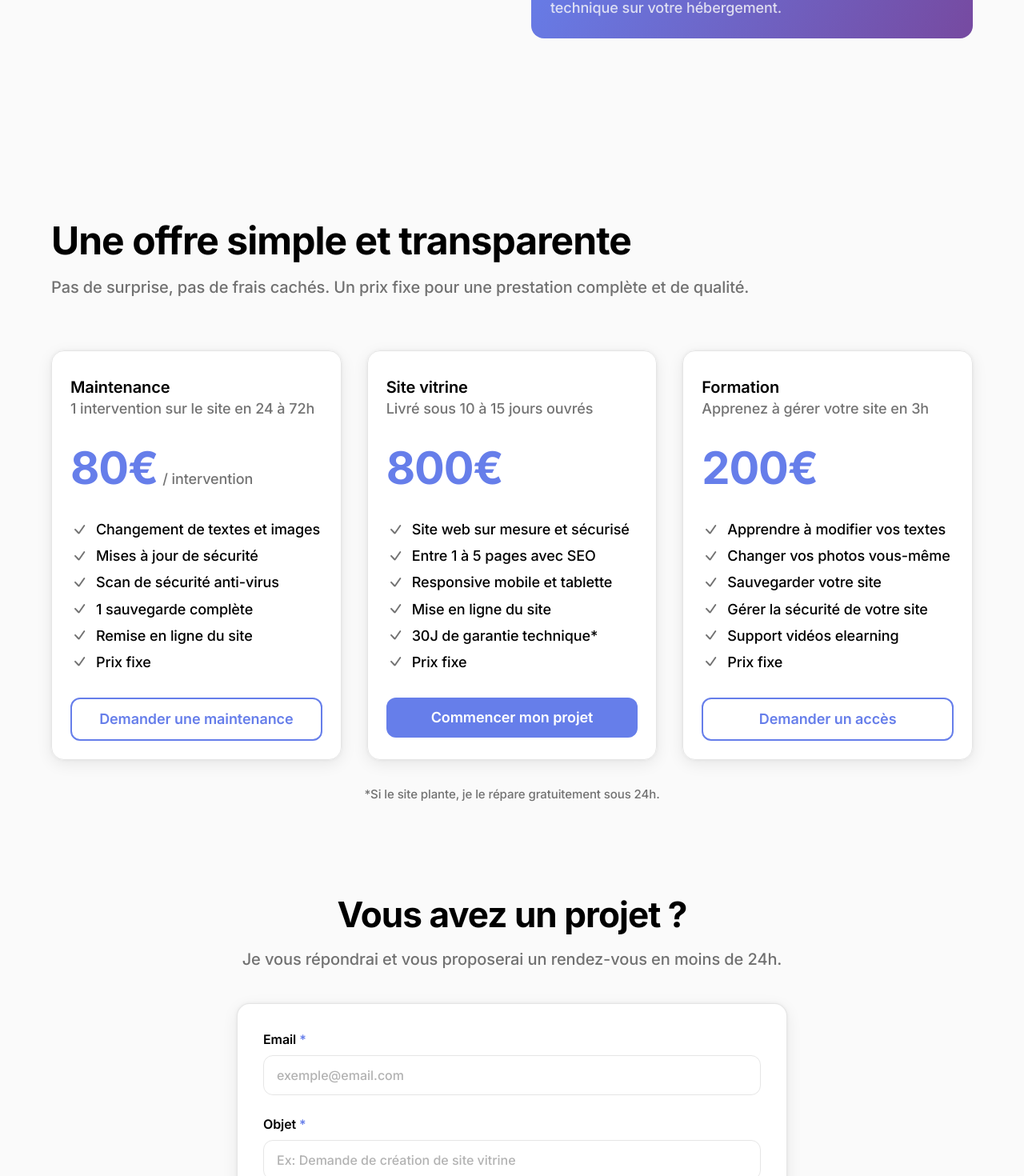
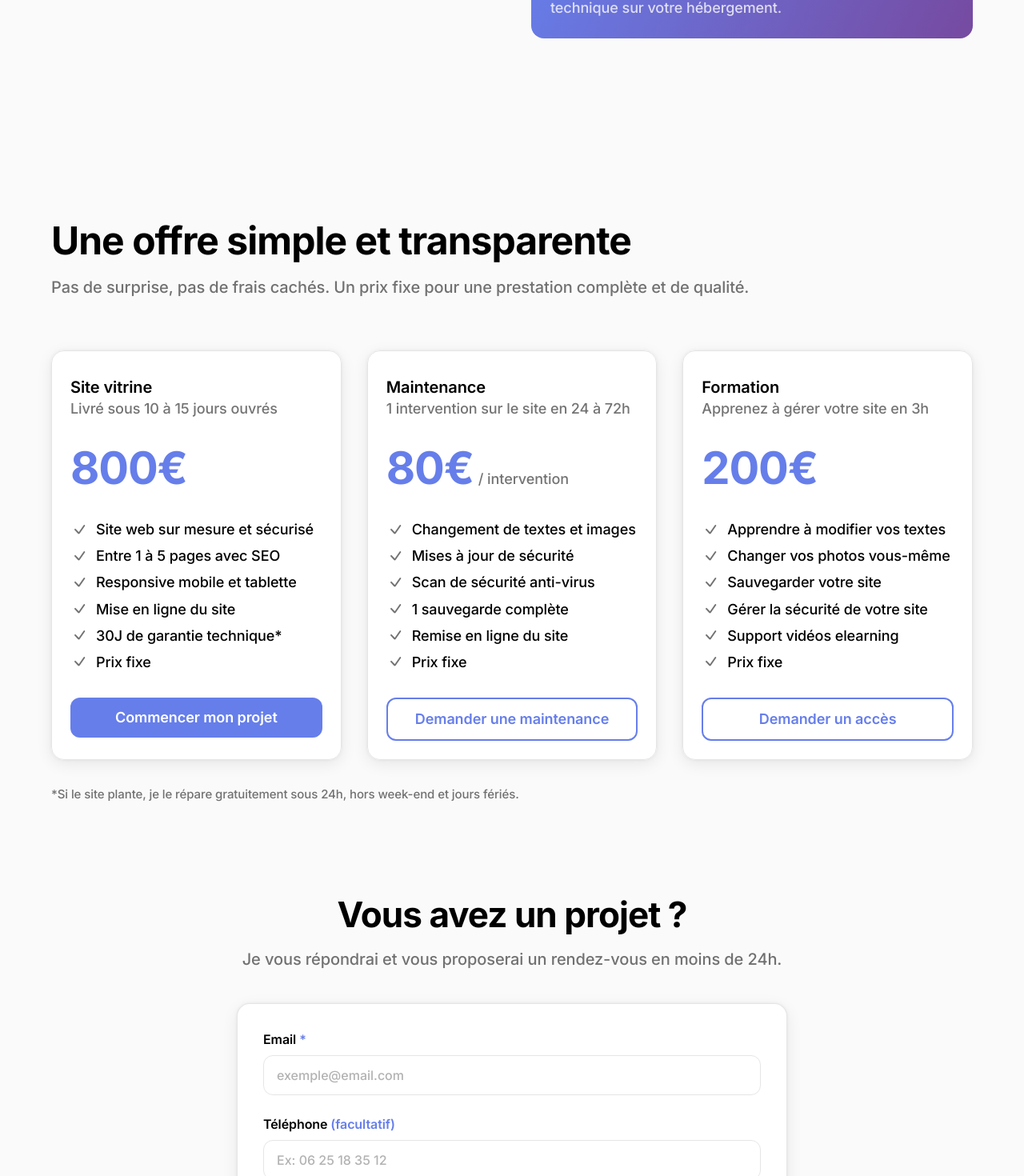
Before and after one commit to MarceauTDML/MarceauTDML-portfolio, a React (Vite) app: page / in a window 1280 px wide. Shown: the part 3086-4556 px from the top of the page at 80% size. Built offline with nearby package versions, Linux system fonts and the light colour scheme.

Commit message:
v1.9.0
Quelques ajustements

```diff
--- a/src/app/components/Contact.tsx
+++ b/src/app/components/Contact.tsx
@@ -52,6 +52,19 @@ export function Contact() {
           </div>
 
           <div className="flex flex-col gap-2">
+            <label htmlFor="phone" className="font-semibold text-[16px] tracking-[-0.09px] text-black">
+              Téléphone <span className="text-[#667eea]">(facultatif)</span>
+            </label>
+            <input
+              type="tel"
+              id="phone"
+              onChange={(e) => setFormData({ ...formData, email: e.target.value })}
+              className="rounded-xl border border-[rgba(0,0,0,0.1)] px-4 py-3 font-medium text-[16px] text-black placeholder-[rgba(0,0,0,0.3)] focus:outline-none focus:border-[#667eea] focus:ring-1 focus:ring-[#667eea] transition-all"
+              placeholder="Ex: 06 25 18 35 12"
+            />
+          </div>
+
+          <div className="flex flex-col gap-2">
             <label htmlFor="subject" className="font-semibold text-[16px] tracking-[-0.09px] text-black">
               Objet <span className="text-[#667eea]">*</span>
             </label>
--- a/src/app/components/Footer.tsx
+++ b/src/app/components/Footer.tsx
@@ -2,7 +2,7 @@ import svgPaths from "../../imports/svg-hrs185whpn";
 
 function InstagramIcon() {
   return (
-    <a href="https://www.instagram.com/marceau_tdml" className="block size-[24px] hover:opacity-80 transition-opacity" aria-label="Instagram">
+    <a href="https://www.instagram.com/marceau_tdml" className="block size-[24px] hover:opacity-80 transition-opacity" aria-label="Instagram" target="_blank">
       <svg className="size-full" fill="none" viewBox="0 0 24 24">
         <g clipPath="url(#clip_ig)">
           <path d={svgPaths.p3c382d72} fill="#FAFAFA" />
@@ -19,7 +19,7 @@ function InstagramIcon() {
 
 function LinkedInIcon() {
   return (
-    <a href="https://www.linkedin.com/in/marceau-timbal-duclaux-de-martin-loury-09aa54302/" className="block size-[24px] hover:opacity-80 transition-opacity" aria-label="LinkedIn">
+    <a href="https://www.linkedin.com/in/marceau-timbal-duclaux-de-martin-loury-09aa54302/" className="block size-[24px] hover:opacity-80 transition-opacity" aria-label="LinkedIn" target="_blank">
       <svg className="size-full" fill="none" viewBox="0 0 24 24">
         <g clipPath="url(#clip_li)">
           <path
--- a/src/app/components/Portfolio.tsx
+++ b/src/app/components/Portfolio.tsx
@@ -23,7 +23,7 @@ const projects = [
     id: 3,
     title: "Luminea Skin",
     description:
-      "Site de blog SEO et d'affiliation pour la promotion de masques LED (luminothérapie).",
+      "Site de blog SEO et d'affiliation pour la promotion de masques de luminothérapie.",
     image: imgLuminea,
     link: "https://www.figma.com/proto/vi9tN1tIZneLAyHHWBXvOO/Luminea-Skin-maquette?node-id=1-2&viewport=620%2C261%2C0.39&t=aCpGHrUISBdvXcuL-1&scaling=scale-down&content-scaling=fixed&page-id=0%3A1",
   },
--- a/src/app/components/Pricing.tsx
+++ b/src/app/components/Pricing.tsx
@@ -93,6 +93,21 @@ function PricingCard({
 
 const pricingData: PricingCardProps[] = [
   {
+    title: "Site vitrine",
+    subtitle: "Livré sous 10 à 15 jours ouvrés",
+    price: "800€",
+    features: [
+      "Site web sur mesure et sécurisé",
+      "Entre 1 à 5 pages avec SEO",
+      "Responsive mobile et tablette",
+      "Mise en ligne du site",
+      "30J de garantie technique*",
+      "Prix fixe",
+    ],
+    buttonText: "Commencer mon projet",
+    buttonStyle: "primary",
+  },
+    {
     title: "Maintenance",
     subtitle: "1 intervention sur le site en 24 à 72h",
     price: "80€",
@@ -107,21 +122,6 @@ const pricingData: PricingCardProps[] = [
     ],
     buttonText: "Demander une maintenance",
     buttonStyle: "outline",
-  },
-  {
-    title: "Site vitrine",
-    subtitle: "Livré sous 10 à 15 jours ouvrés",
-    price: "800€",
-    features: [
-      "Site web sur mesure et sécurisé",
-      "Entre 1 à 5 pages avec SEO",
-      "Responsive mobile et tablette",
-      "Mise en ligne du site",
-      "30J de garantie technique*",
-      "Prix fixe",
-    ],
-    buttonText: "Commencer mon projet",
-    buttonStyle: "primary",
   },
   {
     title: "Formation",
@@ -165,8 +165,8 @@ export function Pricing() {
           ))}
         </div>
 
-        <p className="text-center mt-8 text-[14px] md:text-[15px] font-medium tracking-[-0.09px] text-[rgba(0,0,0,0.55)]">
-          *Si le site plante, je le répare gratuitement sous 24h.
+        <p className="mt-8 text-[14px] md:text-[15px] font-medium tracking-[-0.09px] text-[rgba(0,0,0,0.55)]">
+          *Si le site plante, je le répare gratuitement sous 24h, hors week-end et jours fériés.
         </p>
       </div>
     </section>
```
